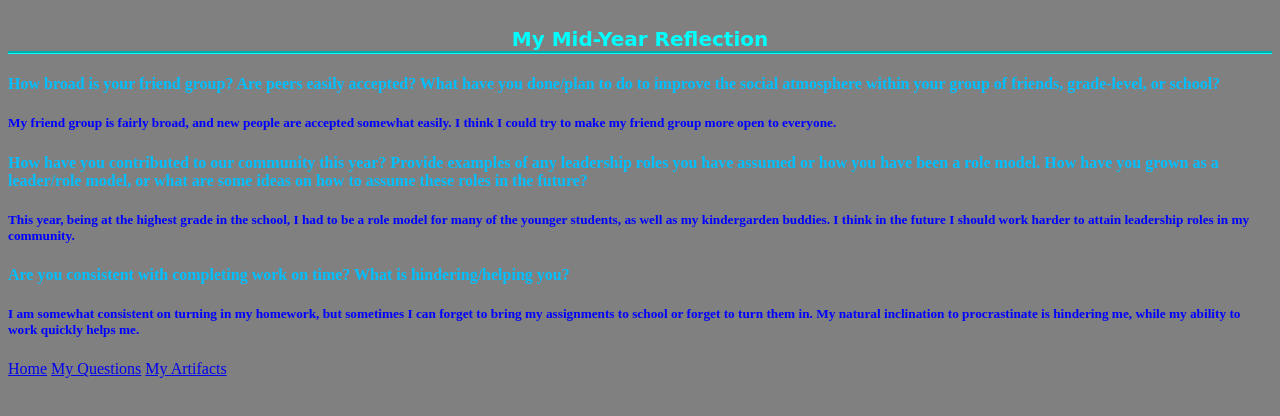
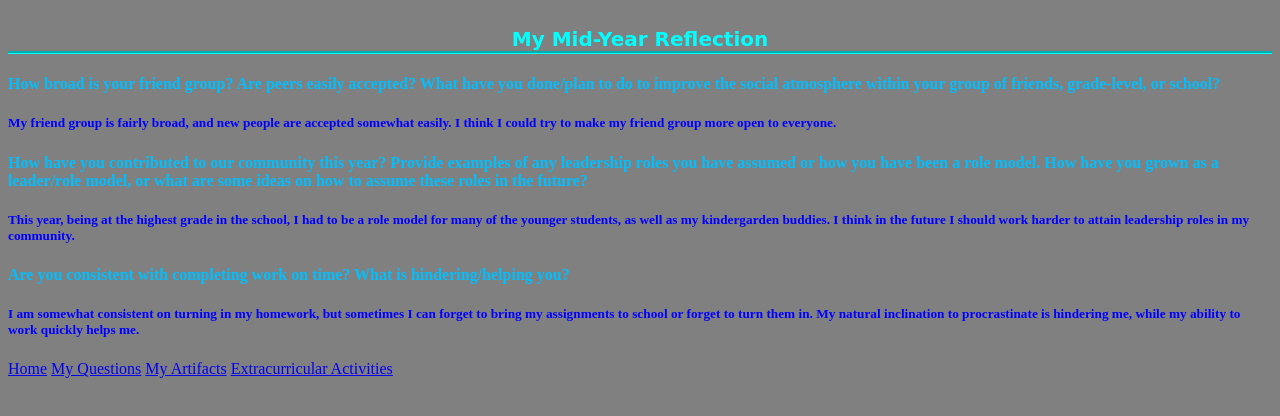
Before and after one commit to Kaidigitalportfolio/Kaidigitalportfolio.github.io, a plain HTML site: page questions.html in a window 1280 px wide. Shown: the part 82-498 px from the top of the page. Drawn offline with Linux system fonts and the light colour scheme.

Commit message:
Update questions.html

```diff
--- a/questions.html
+++ b/questions.html
@@ -15,3 +15,4 @@
 <a href="index.html">Home</a>
 <a href="questions.html">My Questions</a>
 <a href="artifacts.html">My Artifacts</a>
+<a href="extracurricular.html">Extracurricular Activities</a>
```
